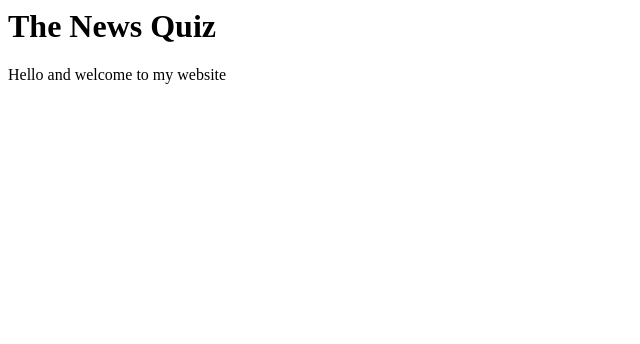
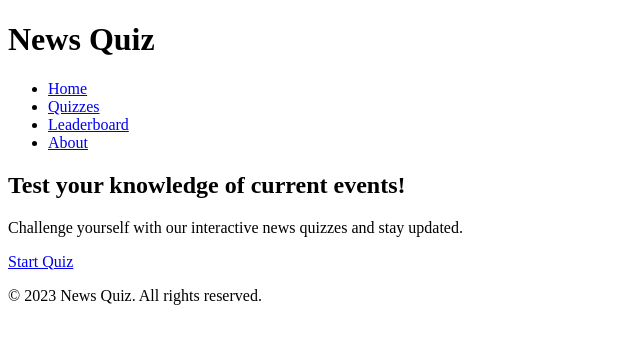
Before and after one commit to aaravsinha002/TheNewsQuiz.com, a plain HTML site: page index.html in a window 1280 px wide. Shown: the whole page, without its empty margins (0-640 px from the left). Drawn offline with Linux system fonts and the light colour scheme.

Commit message:
Added a basic homepage to the file: will add css for better looks soon.

```diff
--- a/index.html
+++ b/index.html
@@ -1,2 +1,32 @@
-<h1 id="headermainpage">The News Quiz</h1>
-<p>Hello and welcome to my website</p>
+<!DOCTYPE html>
+<html>
+<head>
+  <title>News Quiz</title>
+  <link rel="stylesheet" type="text/css" href="styles.css">
+</head>
+<body>
+  <header>
+    <div class="logo">
+      <h1>News Quiz</h1>
+    </div>
+    <nav>
+      <ul>
+        <li><a href="#">Home</a></li>
+        <li><a href="#">Quizzes</a></li>
+        <li><a href="#">Leaderboard</a></li>
+        <li><a href="#">About</a></li>
+      </ul>
+    </nav>
+  </header>
+
+  <section class="hero">
+    <h2>Test your knowledge of current events!</h2>
+    <p>Challenge yourself with our interactive news quizzes and stay updated.</p>
+    <a href="#" class="btn">Start Quiz</a>
+  </section>
+
+  <footer>
+    <p>&copy; 2023 News Quiz. All rights reserved.</p>
+  </footer>
+</body>
+</html>
```
